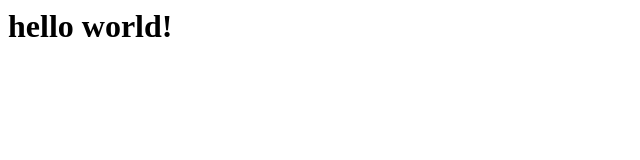
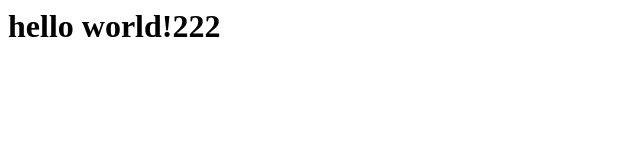
Before and after one commit to KenichiKubota/sample, a plain HTML site: page index.html in a window 1280 px wide. Shown: the full height of the page, 0-640 px from the left. Drawn offline with Linux system fonts and the light colour scheme.

Commit message:
222を追記

```diff
--- a/index.html
+++ b/index.html
@@ -1 +1 @@
-<h1>hello world!</h1>
+<h1>hello world!222</h1>
```
